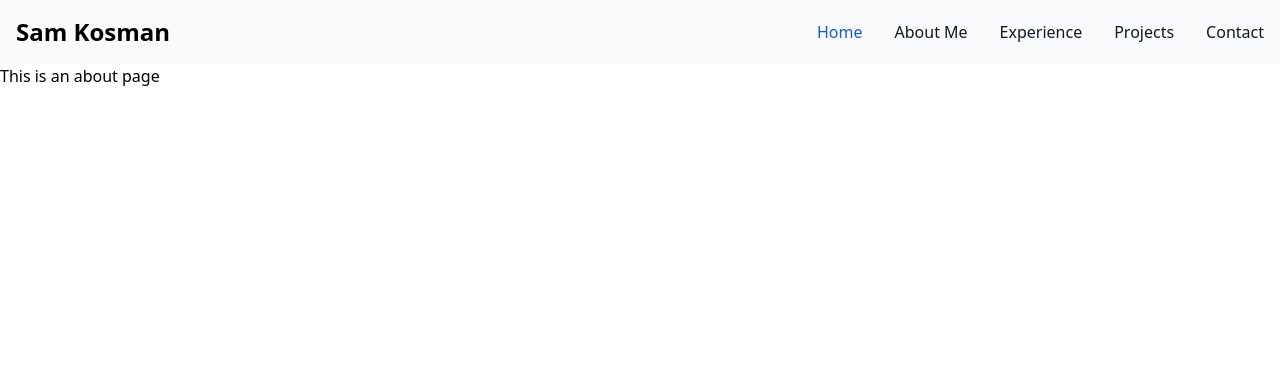
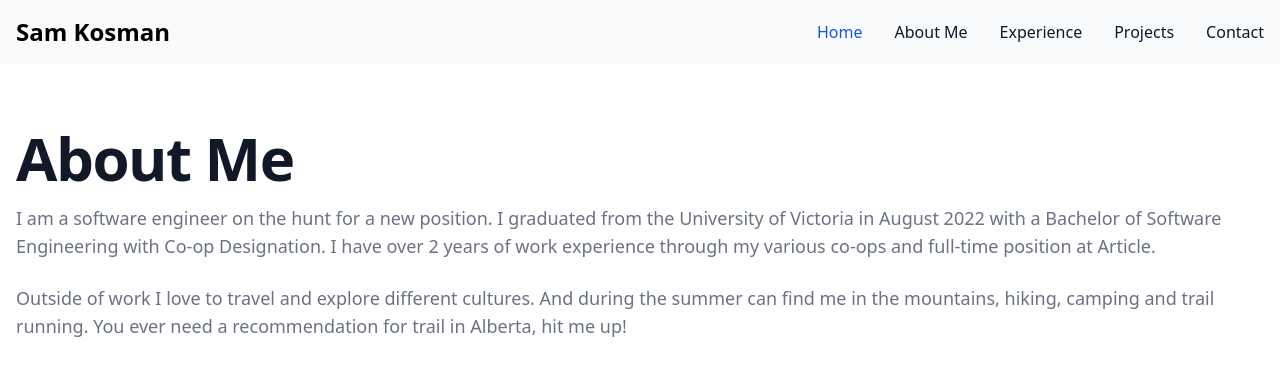
Before and after one commit to skosman/portfolio, a Vue app: page /about in a window 1280 px wide. Shown: the top 376 px of the page. Built offline with nearby package versions, Linux system fonts and the light colour scheme; the HTML template or start-up script is replaced by a standard one.

Commit message:
Add more information to about me page

```diff
--- a/src/views/AboutView.vue
+++ b/src/views/AboutView.vue
@@ -1,7 +1,25 @@
 <template>
-  <div class="about">
-    <h1>This is an about page</h1>
-  </div>
+  <section class="bg-white dark:bg-gray-900">
+    <div class="py-8 px-4 mx-auto max-w-screen-xl text-left lg:py-16">
+      <h1
+        class="mb-4 text-4xl font-extrabold tracking-tight leading-none text-gray-900 md:text-5xl lg:text-6xl dark:text-white"
+      >
+        About Me
+      </h1>
+      <p class="text-lg font-normal text-gray-500 dark:text-gray-400 mb-6">
+        I am a software engineer on the hunt for a new position. I graduated
+        from the University of Victoria in August 2022 with a Bachelor of
+        Software Engineering with Co-op Designation. I have over 2 years of work
+        experience through my various co-ops and full-time position at Article.
+      </p>
+      <p class="text-lg font-normal text-gray-500 dark:text-gray-400 mb-6">
+        Outside of work I love to travel and explore different cultures. And
+        during the summer can find me in the mountains, hiking, camping and
+        trail running. You ever need a recommendation for trail in Alberta, hit
+        me up!
+      </p>
+    </div>
+  </section>
 </template>
 
 <style></style>
```
